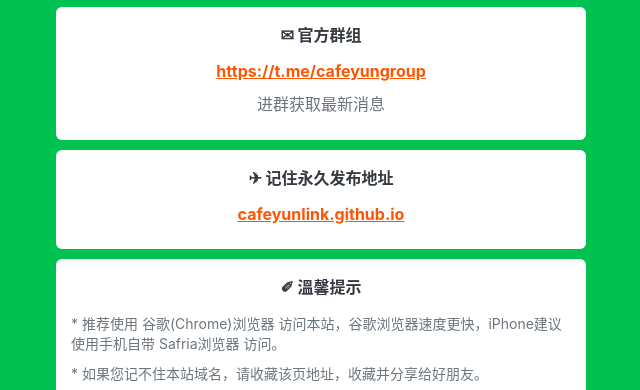
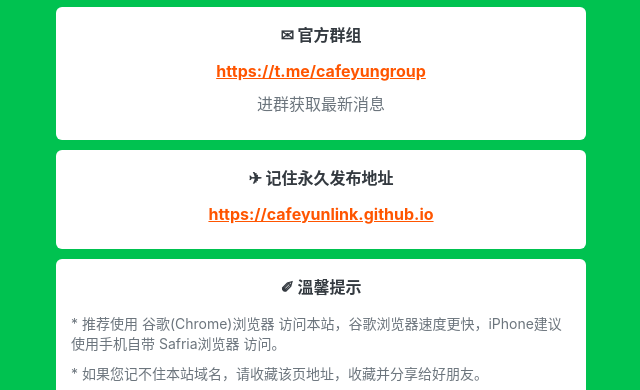
Before and after one commit to cafeyunlink/cafeyunlink.github.io, a plain HTML site: page index.html in a window 1280 px wide. Shown: the part 205-595 px from the top of the page, without its empty margins (319-959 px from the left). Drawn offline with Linux system fonts and the light colour scheme.

Commit message:
Update index.html

```diff
--- a/index.html
+++ b/index.html
@@ -82,7 +82,7 @@
         <h4 class="title">✈ 记住永久发布地址</h4>
         <ul>
           <li><a href="https://cafeyunlink.github.io" target="_blank">
-            <font color='#FF5500'><strong><u>cafeyunlink.github.io</u></strong></font>
+            <font color='#FF5500'><strong><u>https://cafeyunlink.github.io</u></strong></font>
         </a></li>
         </ul>
       </div>
```
